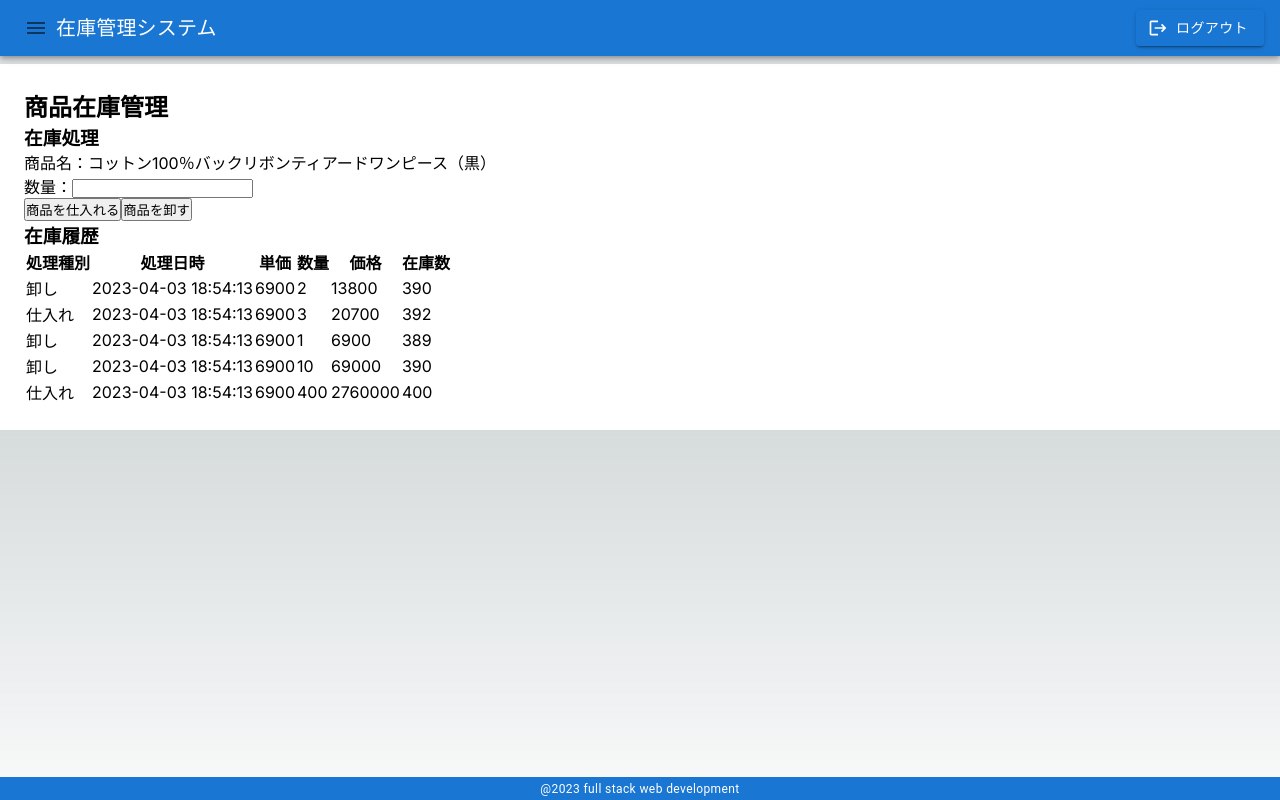
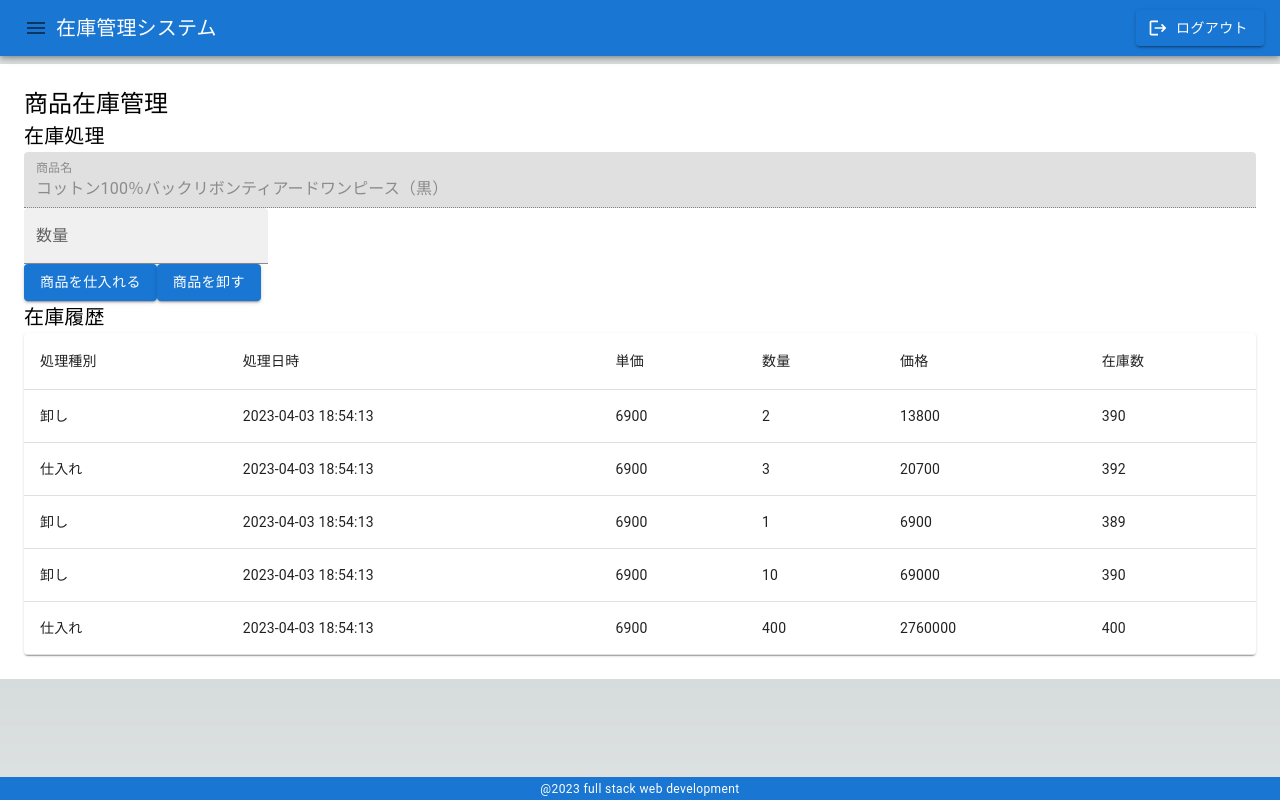
Before and after one commit to zakzakst/react-practice, a Next.js app: page /inventory/products/1 in a window 1280 px wide. Built offline with nearby package versions, Linux system fonts and the light colour scheme.

Commit message:
UIの改善

```diff
--- a/src/app/inventory/products/[id]/page.tsx
+++ b/src/app/inventory/products/[id]/page.tsx
@@ -1,5 +1,22 @@
 'use client'
 
+import {
+  Alert,
+  AlertColor,
+  Box,
+  Button,
+  Paper,
+  Snackbar,
+  Table,
+  TableBody,
+  TableCell,
+  TableContainer,
+  TableHead,
+  TableRow,
+  TextField,
+  Typography,
+} from '@mui/material'
+import { useForm } from 'react-hook-form'
 import { useState, useEffect } from 'react'
 import productsData from '../sample/dummy_products.json'
 import inventoriesData from '../sample/dummy_inventories.json'
@@ -9,6 +26,11 @@
   name: string
   price: number
   description: string
+}
+
+type FormData = {
+  id: number
+  quantity: number
 }
 
 type InventoryData = {
@@ -24,6 +46,12 @@
 export default function Page({ params }: {
   params: { id: number }
 }) {
+  const {
+    register,
+    handleSubmit,
+    formState: { errors },
+  } = useForm()
+
   // 読み込みデータを保持
   const [product, setProduct] = useState<ProductData>({
     id: 0,
@@ -32,6 +60,21 @@
     description: '',
   })
   const [data, setData] = useState<Array<InventoryData>>([])
+
+  // submit時のactionを分岐させる
+  const [action, setAction] = useState<string>('')
+  const [open, setOpen] = useState(false)
+  const [severity, setSeverity] = useState<AlertColor>('success')
+  const [message, setMessage] = useState('')
+  const result = (severity: AlertColor, message: string) => {
+    setOpen(true)
+    setSeverity(severity)
+    setMessage(message)
+  }
+
+  const handleClose = (event: any, reason: any) => {
+    setOpen(false)
+  }
 
   useEffect(() => {
     const selectedProduct: ProductData = productsData.find((v) => v.id == params.id) ?? {
@@ -42,49 +85,114 @@
     }
     setProduct(selectedProduct)
     setData(inventoriesData)
-  })
+  }, [open])
+
+  const onSubmit = (event: any): void => {
+    const data: FormData = {
+      id: Number(params.id),
+      quantity: Number(event.quantity)
+    }
+    if (action === 'purchase') {
+      handlePurchase(data)
+    } else if (action === 'sell') {
+      if (data.id === null) return
+      handleSell(data)
+    }
+  }
+
+  // 仕入れ・卸し処理
+  const handlePurchase = (data: FormData) => {
+    result('success', '商品を仕入れました')
+  }
+  const handleSell = (data: FormData) => {
+    result('success', '商品を卸しました')
+  }
 
   return(
     <>
-      <h2>商品在庫管理</h2>
-      <h3>在庫処理</h3>
-      <form action="">
-        <div>
-          <label>商品名：</label>
-          <span>{ product.name }</span>
-        </div>
-        <div>
-          <label>数量：</label>
-          <input type="text" />
-        </div>
-        <button>商品を仕入れる</button>
-        <button>商品を卸す</button>
-      </form>
-      <h3>在庫履歴</h3>
-      <table>
-        <thead>
-          <tr>
-            <th>処理種別</th>
-            <th>処理日時</th>
-            <th>単価</th>
-            <th>数量</th>
-            <th>価格</th>
-            <th>在庫数</th>
-          </tr>
-        </thead>
-        <tbody>
-          { data.map((data: InventoryData) => (
-            <tr key={ data.id }>
-              <td>{ data.type }</td>
-              <td>{ data.date }</td>
-              <td>{ data.unit }</td>
-              <td>{ data.quantity }</td>
-              <td>{ data.price }</td>
-              <td>{ data.inventory }</td>
-            </tr>
-          ))}
-        </tbody>
-      </table>
+      <Snackbar
+        open={open}
+        autoHideDuration={3000}
+        onClose={handleClose}
+      >
+        <Alert severity={severity}>{message}</Alert>
+      </Snackbar>
+      <Typography variant='h5'>商品在庫管理</Typography>
+      <Typography variant='h6'>在庫処理</Typography>
+      <Box component='form' onSubmit={handleSubmit(onSubmit)}>
+        <Box>
+          <TextField
+            disabled
+            fullWidth
+            id='name'
+            label='商品名'
+            variant='filled'
+            value={product.name}
+          />
+        </Box>
+        <Box>
+          <TextField
+            type='number'
+            id='quantity'
+            variant='filled'
+            label='数量'
+            {...register('quantity', {
+              required: '必須入力です',
+              min: {
+                value: 1,
+                message: '1から99999999の数値を入力してください',
+              },
+              max: {
+                value: 99999999,
+                message: '1から99999999の数値を入力してください',
+              }
+            })}
+            error={Boolean(errors.quantity)}
+            helperText={errors.quantity?.message?.toString() || ''}
+          />
+        </Box>
+        <Button
+          variant='contained'
+          type='submit'
+          onClick={() => setAction('purchase')}
+        >
+          商品を仕入れる
+        </Button>
+        <Button
+          variant='contained'
+          type='submit'
+          onClick={() => setAction('sell')}
+        >
+          商品を卸す
+        </Button>
+      </Box>
+      <Typography variant='h6'>在庫履歴</Typography>
+      <TableContainer component={Paper}>
+        <Table>
+          <TableHead>
+            <TableRow>
+              <TableCell>処理種別</TableCell>
+              <TableCell>処理日時</TableCell>
+              <TableCell>単価</TableCell>
+              <TableCell>数量</TableCell>
+              <TableCell>価格</TableCell>
+              <TableCell>在庫数</TableCell>
+            </TableRow>
+          </TableHead>
+          <TableBody>
+            { data.map((data: InventoryData) => (
+              <TableRow key={ data.id }>
+                <TableCell>{ data.type }</TableCell>
+                <TableCell>{ data.date }</TableCell>
+                <TableCell>{ data.unit }</TableCell>
+                <TableCell>{ data.quantity }</TableCell>
+                <TableCell>{ data.price }</TableCell>
+                <TableCell>{ data.inventory }</TableCell>
+              </TableRow>
+            ))}
+          </TableBody>
+        </Table>
+      </TableContainer>
     </>
   )
 }
```
